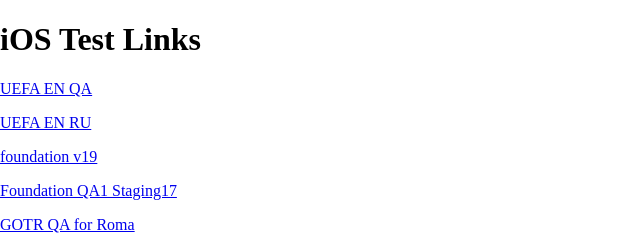
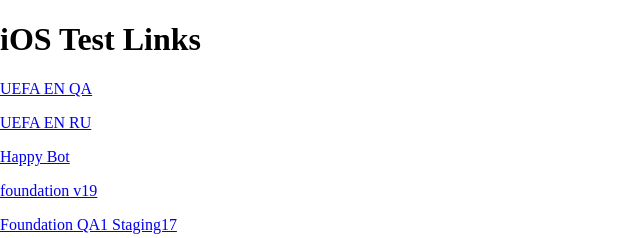
Before and after one commit to sergeymilevich/embedURLs, a plain HTML site: page index.html in a window 1280 px wide. Shown: the top 238 px of the page, without its empty margins (0-640 px from the left). Drawn offline with Linux system fonts and the light colour scheme.

Commit message:
added bot

```diff
--- a/index.html
+++ b/index.html
@@ -11,6 +11,7 @@
 <div>
 <p><a href="http://carlsberg.lvis.io/uefa/motm/qa/en">UEFA EN QA</a></p>
 <p><a href="http://carlsberg.lvis.io/uefa/motm/qa/ru">UEFA EN RU</a></p>
+<p><a href="https://www.messenger.com/t/262420807525195">Happy Bot</a></p>
 <p><a href="https://apps.lvis.tv/foundation-v19/latest/app.html?h=d3kw5ipo6bjjy1.cloudfront.net&p=edb499dc-4462-4072-967d-e113e8aa29ad">foundation v19</a></p>
 <p><a href="http://apps.lvis.tv/foundation-v17/latest/app.html?h=d215ixosidw7le.cloudfront.net&p=56b946fe-ce66-4bb5-b779-84fc3e3ffb83">Foundation QA1 Staging17</a></p>
 <p><a href="http://carlsberg.lvis.io/goal/latest/index.html?h=d1e2xd55don6jr.cloudfront.net&p=47fc97a5-7584-4356-b94a-448a8856abad">GOTR QA for Roma</a></p>
```
